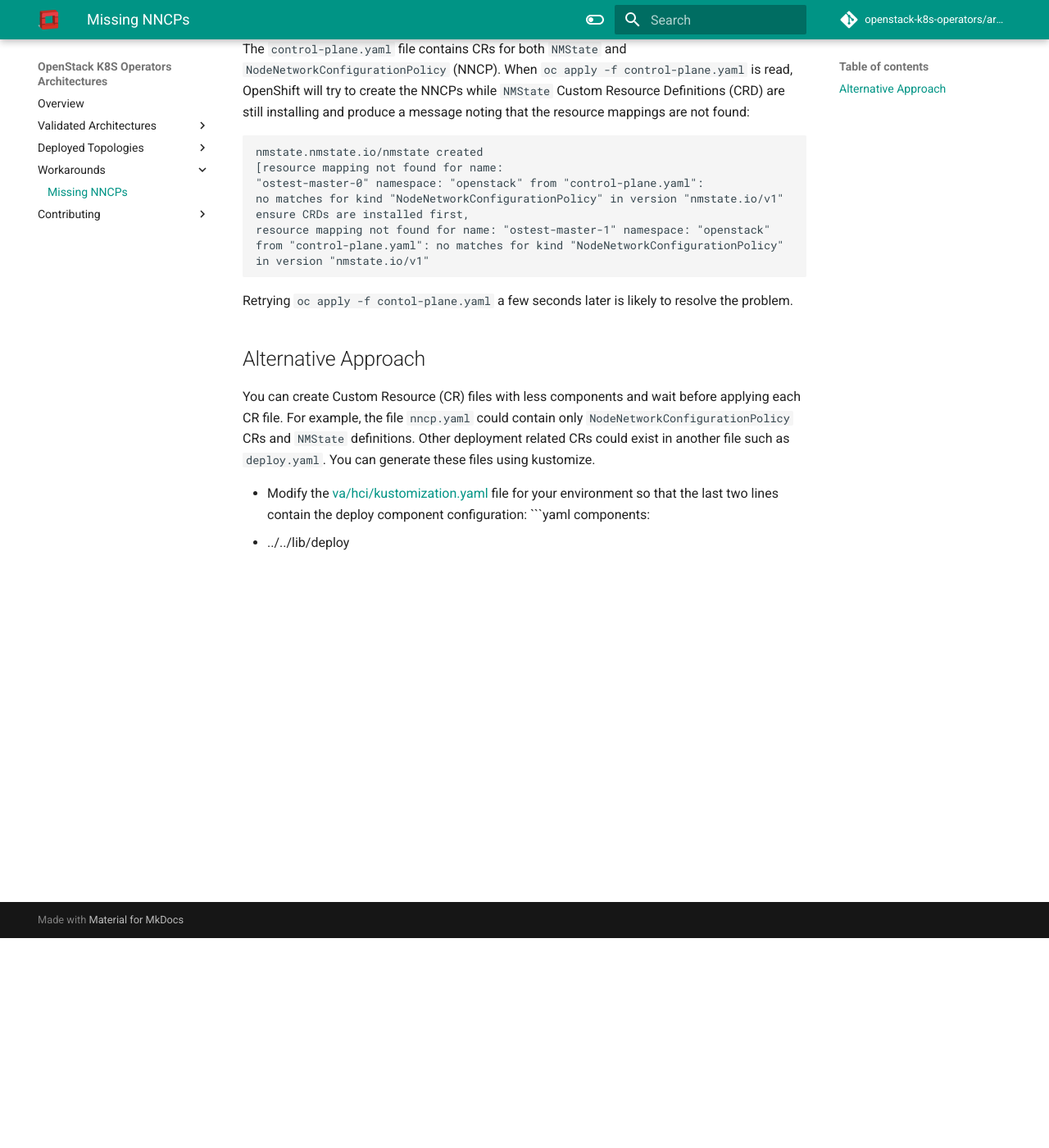
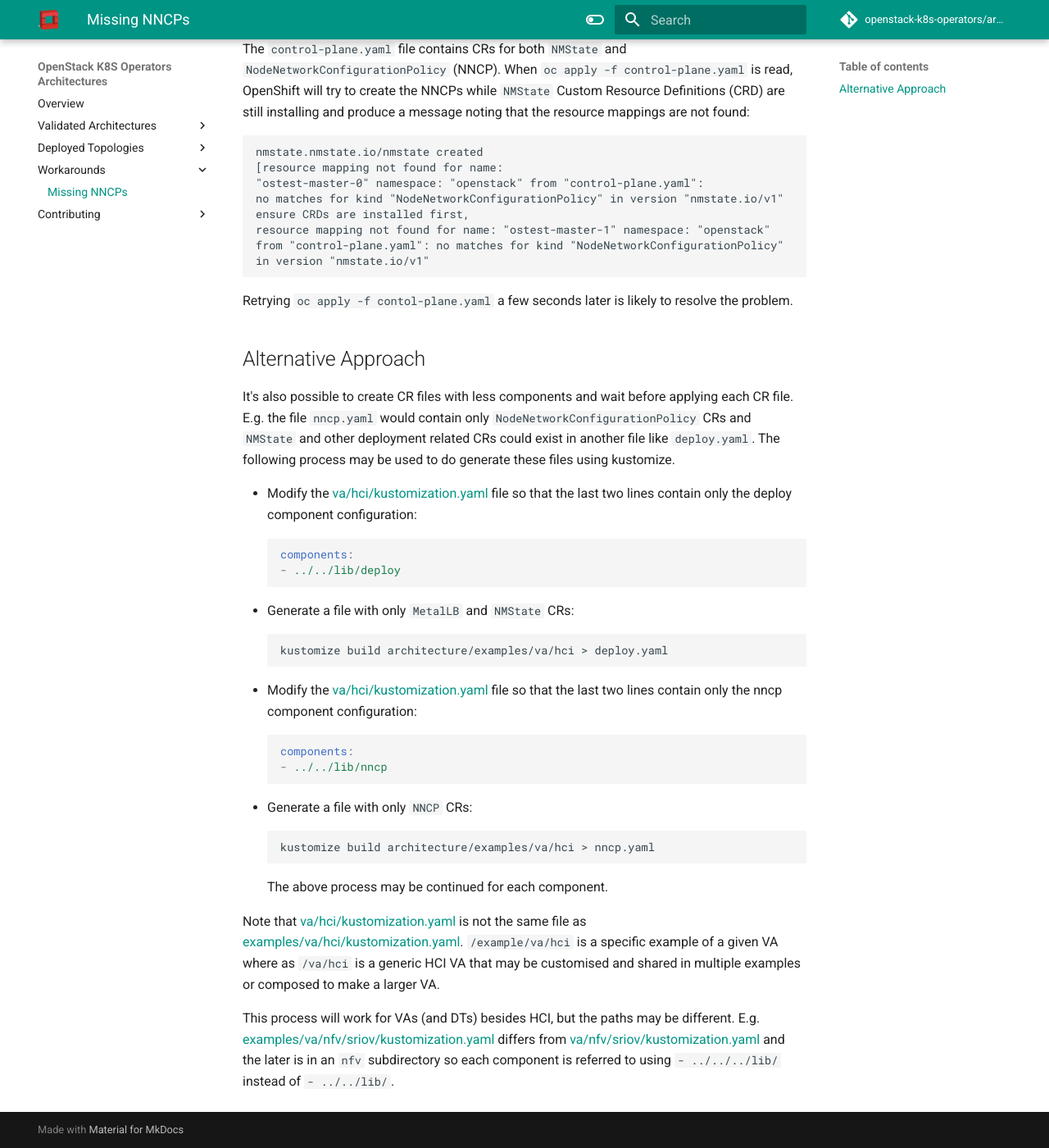
Before and after one commit to openstack-k8s-operators/architecture, an MkDocs documentation site: the page built from docs/wa/missing_nncp.md, in a window 1280 px wide and 1400 px high, scrolled down 256 px. Shown: the whole window at 82% size. Built offline with MkDocs 1.6.1 and Material for MkDocs 9.7.7, drawn with Linux system fonts in a browser that asks for light colours; comment, search, counter and statistics services are not loaded; the version menu is left out.

Commit message:
Fix broken links to missing_nncp.md
Also, add missing details to missing_nncp.md and
correct comma usage.

Signed-off-by: John Fulton <fulton@redhat.com>

````diff
--- a/docs/wa/missing_nncp.md
+++ b/docs/wa/missing_nncp.md
@@ -1,13 +1,15 @@
 # Missing NNCPs
 
-The kustomize command builds and results in the OpenStack control plane definitions and its
-dependent Custom Resources (CR).
+The kustomize command builds and results in the OpenStack control
+plane definitions and its dependent Custom Resources (CR).
 ```bash
 kustomize build architecture/examples/va/hci > control-plane.yaml
 ```
 The `control-plane.yaml` file contains CRs for both `NMState` and
-`NodeNetworkConfigurationPolicy` (NNCP). When  `oc apply -f control-plane.yaml` is read, OpenShift will try to create the NNCPs while `NMState`
-Custom Resource Definitions (CRD) are still installing and produce a message noting that the resource mappings are not found:
+`NodeNetworkConfigurationPolicy` (NNCP). When  `oc apply -f
+control-plane.yaml` is read, OpenShift will try to create the NNCPs
+while `NMState` Custom Resource Definitions (CRD) are still installing
+and produce a message noting that the resource mappings are not found:
 ```
 nmstate.nmstate.io/nmstate created
 [resource mapping not found for name:
@@ -23,14 +25,51 @@ resolve the problem.
 
 ## Alternative Approach
 
-You can create Custom Resource (CR) files with less components and wait
-before applying each CR file. For example, the file `nncp.yaml` could contain
-only `NodeNetworkConfigurationPolicy` CRs and `NMState` definitions. Other
-deployment related CRs could exist in another file such as
-`deploy.yaml`. You can generate these files using kustomize.
+It's also possible to create CR files with less components and wait
+before applying each CR file. E.g. the file `nncp.yaml` would contain
+only `NodeNetworkConfigurationPolicy` CRs and `NMState` and other
+deployment related CRs could exist in another file like
+`deploy.yaml`. The following process may be used to do generate these
+files using kustomize.
 
-- Modify the [va/hci/kustomization.yaml](https://github.com/openstack-k8s-operators/architecture/blob/main/va/hci/kustomization.yaml) file for your environment
-so that the last two lines contain the deploy component configuration:
+- Modify the
+[va/hci/kustomization.yaml](https://github.com/openstack-k8s-operators/architecture/blob/main/va/hci/kustomization.yaml)
+file so that the last two lines contain only the deploy component
+configuration:
 ```yaml
 components:
 - ../../lib/deploy
+```
+- Generate a file with only `MetalLB` and `NMState` CRs:
+```bash
+kustomize build architecture/examples/va/hci > deploy.yaml
+```
+- Modify the
+[va/hci/kustomization.yaml](https://github.com/openstack-k8s-operators/architecture/blob/main/va/hci/kustomization.yaml)
+file so that the last two lines contain only the nncp component
+configuration:
+```yaml
+components:
+- ../../lib/nncp
+```
+- Generate a file with only `NNCP` CRs:
+```bash
+kustomize build architecture/examples/va/hci > nncp.yaml
+```
+The above process may be continued for each component.
+
+Note that [va/hci/kustomization.yaml](https://github.com/openstack-k8s-operators/architecture/blob/main/va/hci/kustomization.yaml)
+is not the same file as
+[examples/va/hci/kustomization.yaml](https://github.com/openstack-k8s-operators/architecture/blob/main/examples/va/hci/kustomization.yaml).
+`/example/va/hci` is a specific example of a given VA where as
+`/va/hci` is a generic HCI VA that may be customised and shared in
+multiple examples or composed to make a larger VA.
+
+This process will work for VAs (and DTs) besides HCI, but the paths
+may be different. E.g.
+[examples/va/nfv/sriov/kustomization.yaml](https://github.com/openstack-k8s-operators/architecture/blob/main/examples/va/nfv/sriov/kustomization.yaml)
+differs from
+[va/nfv/sriov/kustomization.yaml](https://github.com/openstack-k8s-operators/architecture/blob/main/va/nfv/sriov/kustomization.yaml)
+and the later is in an `nfv` subdirectory
+so each component is referred to using
+`- ../../../lib/` instead of `- ../../lib/`.
````
Also changed, not shown: examples/va/hci/control-plane.md (+2 -2 lines), examples/va/nfv/sriov/control-plane.md (+2 -2 lines).
